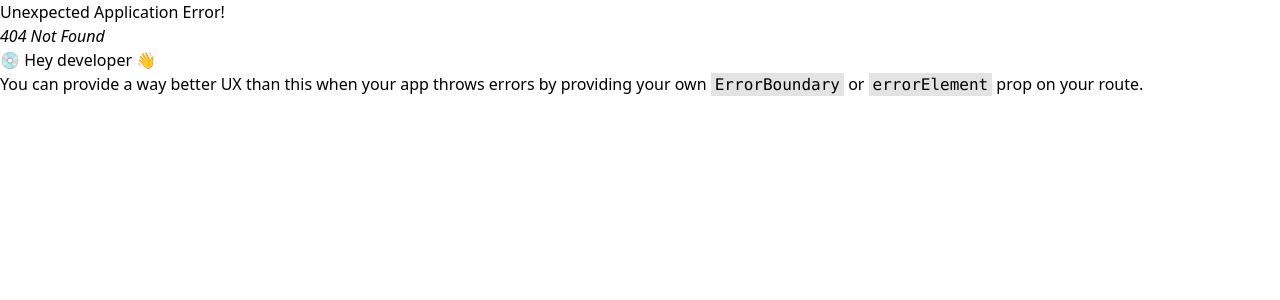
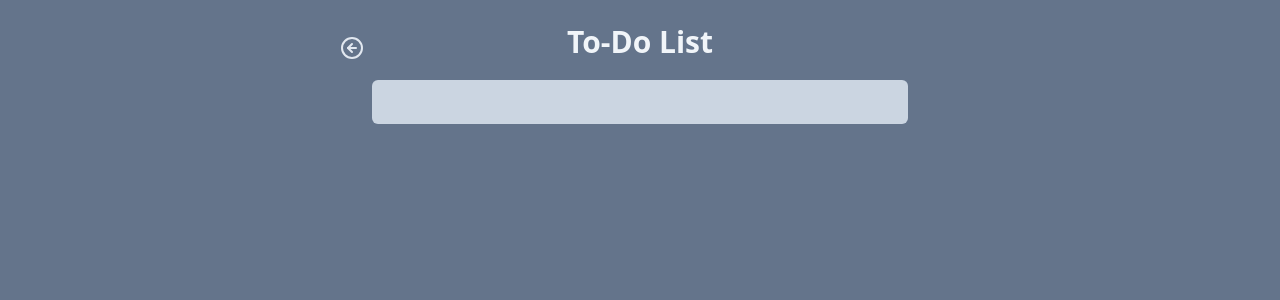
Before and after one commit to RogerPatriota/to-do-list, a React (Vite) app: page /task in a window 1280 px wide. Before the commit this address had no page. Shown: the top 300 px of the page. Built offline with nearby package versions, Linux system fonts and the light colour scheme.

Commit message:
build: add task detail page

```diff
--- a/src/components/AddTask.jsx
+++ b/src/components/AddTask.jsx
@@ -22,15 +22,19 @@ function AddTask(props) {
                 value={title}
                 onChange={(event) => setTitle(event.target.value)}
                 placeholder="Enter the title"
-                className="py-2 px-4 border-2 border-slate-300 outline-slate-400 rounded-md"
+                className={`py-2 px-4 border-2 border-slate-300 outline-slate-400 rounded-md ${
+                    err ? "border-2 border-red-400 placeholder-red-300" : ''
+                }`}
             />
             <input type="text" required
                 value={description}
                 onChange={(event) => setDescription(event.target.value)}
                 placeholder="Enter the description"
-                className="py-2 px-4 border-2 border-slate-300 outline-slate-400 rounded-md"
+                className={`py-2 px-4 border-2 border-slate-300 outline-slate-400 rounded-md ${
+                    err ? "border-2 border-red-400 placeholder-red-300" : ''
+                }`}
             />
-            {err && (<div className="text-center font-bold text-red-600">{err}</div>)}
+            {err && (<div className="text-center text-red-600">{err}</div>)}
             <button
                 onClick={handleSubmit}
                 className="px-4 py-2 bg-slate-500 rounded-md text-white font-medium">Submit</button>
--- a/src/components/Tasks.jsx
+++ b/src/components/Tasks.jsx
@@ -1,7 +1,16 @@
 import { ChevronRightIcon, Trash2Icon } from "lucide-react";
+import { useNavigate } from "react-router-dom";
 
 
 function Tasks(props) {
+    const navigate = useNavigate()
+
+    function onSeeDetails(task) {
+        const query = new URLSearchParams()
+        query.set("title", task.title)
+        query.set("description", task.description)
+        navigate(`/task?${query.toString()}`)
+    }
 
     return (
         <ul className="space-y-4 p-6 bg-slate-200 rounded-2xl shadow">
@@ -16,6 +25,7 @@ function Tasks(props) {
                         {task.title}
                     </button>
                     <button
+                        onClick={() => {onSeeDetails(task)}}
                         className="bg-slate-400 p-2 text-white rounded-md">
                             <ChevronRightIcon/>
                     </button>
--- /dev/null
+++ b/src/pages/TaskPage.jsx
@@ -0,0 +1,32 @@
+import { useNavigate, useSearchParams } from "react-router-dom"
+import { CircleArrowLeft } from "lucide-react"
+
+function TaskPage() {
+    const navigate = useNavigate()
+    const [seacrhParams] = useSearchParams()
+    const title = seacrhParams.get("title")
+    const description = seacrhParams.get("description")
+
+    return (
+        <div className="h-screen w-screen flex justify-center bg-slate-500 p-6">
+            <div className='w-[600px] space-y-5'>
+                <div className="flex justify-center relative">
+                    <button
+                        onClick={() => {navigate('/')}}
+                        className="absolute left-0 top-3 bottom-0 text-slate-200">
+                        <CircleArrowLeft />
+                    </button>
+                    <h1 className='text-3xl text-slate-100 font-bold text-center'>To-Do List</h1>
+
+                </div>
+
+                <div className="bg-slate-300 p-4 m-8 flex flex-col gap-3 rounded-md text-slate-700">
+                    <h2 className="font-bold text-xl">{title}</h2>
+                    <p>{description}</p>
+                </div>
+            </div>
+        </div>
+    )
+}
+
+export default TaskPage
```
Also changed, not shown: src/main.jsx (+6 -1 lines).
